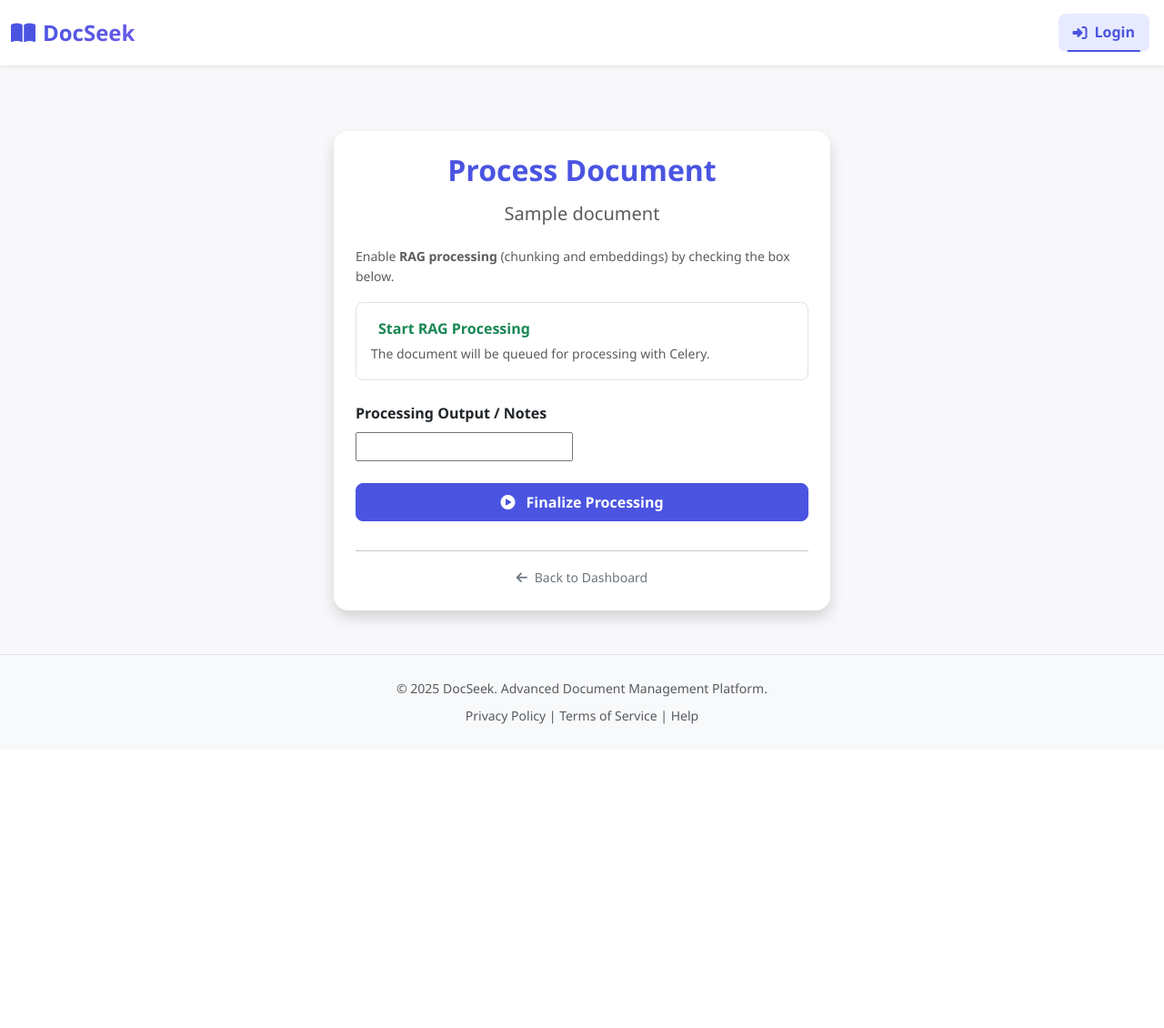
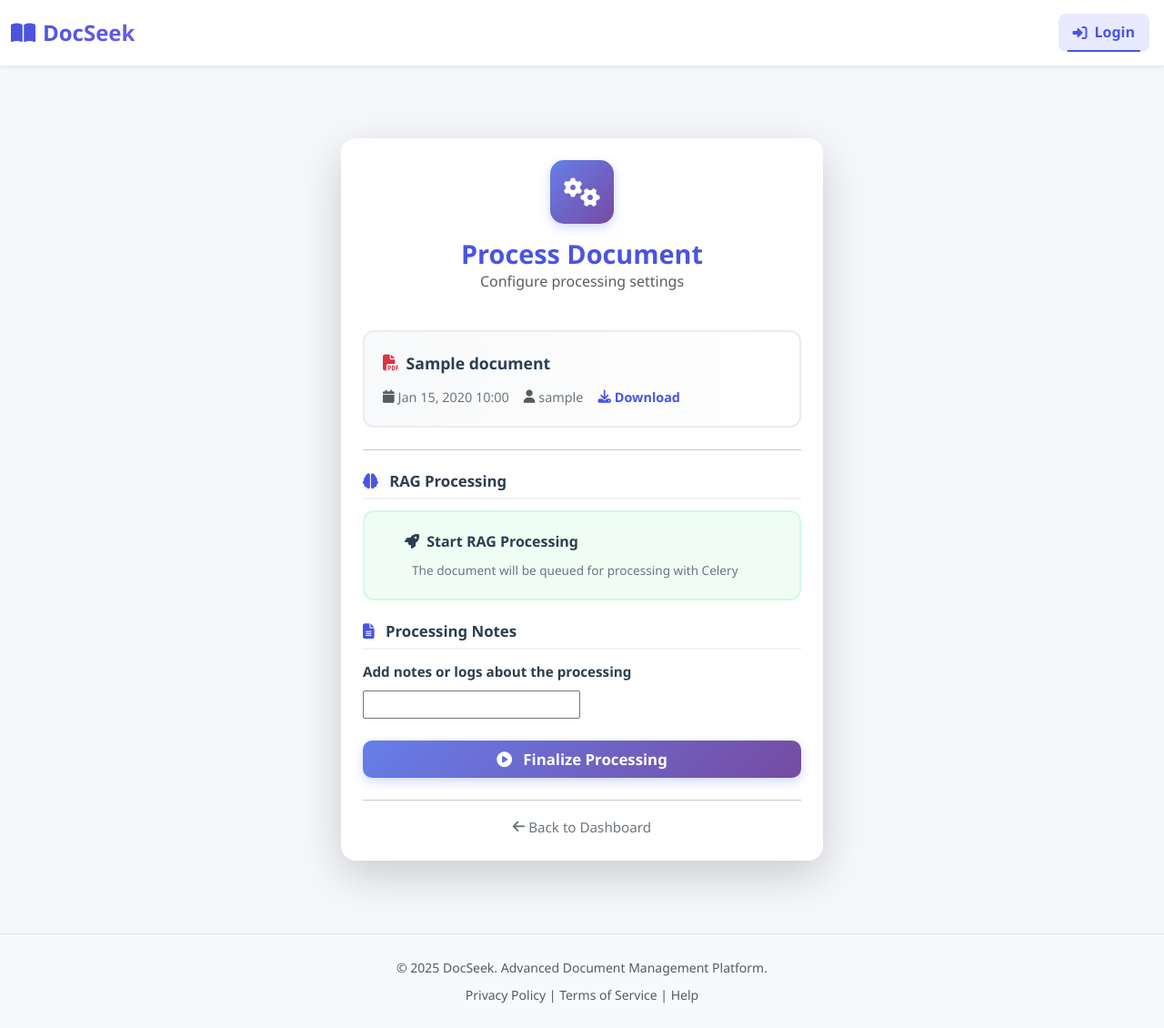
Before and after one commit to albanz27/DocSeek, a Django app: template doc_manager/templates/doc_manager/document_process_form.html in a window 1280 px wide. Shown: the whole page at 91% size. Before the commit the page ends 796 px from the top, so only its background shows below. Run offline with Django 5.2, Linux system fonts and the light colour scheme; the template is opened without the code that fills it: most values are stand-ins (such as "Sample title", 1, 10 or a date in 2020); form fields are guessed from the names that the template uses.

Commit message:
fixed document_process page css

```diff
--- a/doc_manager/templates/doc_manager/document_process_form.html
+++ b/doc_manager/templates/doc_manager/document_process_form.html
@@ -2,71 +2,111 @@
 {% load static %}
 
 {% block extra_css %}
-<link rel="stylesheet" href="{% static 'css/document_process.css' %}">
+<link rel="stylesheet" href="{% static 'css/doc_manager/document_process_form.css' %}">
 {% endblock extra_css %}
 
 {% block content %}
+<div class="process-container">
     <div class="row justify-content-center">
         <div class="col-md-8 col-lg-6">
-        <div class="card shadow p-4 mt-5 border-0 rounded-4">
-            <h2 class="card-title text-center text-primary mb-3 fw-bold">
+            <div class="card shadow-lg p-4 mt-5 border-0 rounded-4">
+                <div class="text-center mb-4">
+                    <div class="page-icon">
+                        <i class="fas fa-cogs"></i>
+                    </div>
+                    <h2 class="card-title text-primary fw-bold">
                         Process Document
                     </h2>
-            <h5 class="text-center text-muted mb-4">{{ document.title }}</h5>
-
-            <div class="alert alert-light border rounded small mb-4">
-                <i class="fas fa-info-circle text-primary me-1"></i>
-                Uploaded: <strong>{{ document.uploaded_at|date:"Y-m-d H:i" }}</strong> &nbsp; | &nbsp;
-                By: <strong>{{ document.uploader.username }}</strong>
-                <a href="{{ document.file.url }}" class="alert-link ms-3">
-                    <i class="fas fa-download me-1"></i> Download
-                </a>
+                    <p class="text-muted">Configure processing settings</p>
                 </div>
 
-            <form method="POST" class="mb-3">
-                {% csrf_token %}
-
-                <p class="text-muted small mb-3">
-                    Enable <strong>RAG processing</strong> (chunking and embeddings) by checking the box below.
-                </p>
-
-                <div class="form-check p-3 border rounded-3 mb-4">
-                    {{ form.is_processed }}
-                    <label class="form-check-label fw-semibold text-success ms-2" for="{{ form.is_processed.id_for_label }}">
-                        Start RAG Processing
-                    </label>
-                    <div class="form-text">
-                        The document will be queued for processing with Celery.
+                <!-- Document Info -->
+                <div class="document-info">
+                    <div class="info-header">
+                        <i class="fas fa-file-pdf text-danger me-2"></i>
+                        <strong>{{ document.title }}</strong>
+                    </div>
+                    <div class="info-details">
+                        <span class="info-item">
+                            <i class="fas fa-calendar text-muted me-1"></i>
+                            {{ document.uploaded_at|date:"M d, Y H:i" }}
+                        </span>
+                        <span class="info-item">
+                            <i class="fas fa-user text-muted me-1"></i>
+                            {{ document.uploader.username }}
+                        </span>
+                        <a href="{{ document.file.url }}" class="info-item text-primary">
+                            <i class="fas fa-download me-1"></i>
+                            Download
+                        </a>
                     </div>
                 </div>
 
-                <div class="mb-4">
+                <hr class="my-4">
+
+                <form method="POST">
+                    {% csrf_token %}
+
+                    <!-- RAG Processing Section -->
+                    <div class="form-group mb-4">
+                        <h6 class="section-title">
+                            <i class="fas fa-brain text-primary me-2"></i>
+                            RAG Processing
+                        </h6>
+
+                        <div class="checkbox-box">
+                            <div class="form-check">
+                                {{ form.is_processed }}
+                                <label class="form-check-label fw-semibold" for="{{ form.is_processed.id_for_label }}">
+                                    <i class="fas fa-rocket me-1"></i>
+                                    Start RAG Processing
+                                </label>
+                            </div>
+                            <div class="form-text">
+                                The document will be queued for processing with Celery
+                            </div>
+                        </div>
+                    </div>
+
+                    <!-- Processing Output Section -->
+                    <div class="form-group mb-4">
+                        <h6 class="section-title">
+                            <i class="fas fa-file-alt text-primary me-2"></i>
+                            Processing Notes
+                        </h6>
+
                         <label for="{{ form.processing_output.id_for_label }}" class="form-label fw-semibold">
-                        Processing Output / Notes
+                            Add notes or logs about the processing
                         </label>
 
-                    <div class="output-field">
                         {{ form.processing_output }}
-                    </div>
 
                         {% for error in form.processing_output.errors %}
-                        <div class="invalid-feedback d-block">{{ error }}</div>
+                            <div class="alert alert-danger mt-2 py-2">
+                                <i class="fas fa-exclamation-circle me-1"></i>
+                                {{ error }}
+                            </div>
                         {% endfor %}
                     </div>
 
-
+                    <!-- Submit Button -->
                     <button type="submit" class="btn btn-primary w-100 py-2">
-                    <i class="fas fa-play-circle me-2"></i> Finalize Processing
+                        <i class="fas fa-play-circle me-2"></i>
+                        Finalize Processing
                     </button>
                 </form>
 
-            <hr>
+                <hr class="mt-4">
+
+                <!-- Back Link -->
                 <div class="text-center">
-                <a href="{% url 'uploader_dashboard' %}" class="small text-decoration-none text-secondary">
-                    <i class="fas fa-arrow-left me-1"></i> Back to Dashboard
+                    <a href="{% url 'uploader_dashboard' %}" class="back-link">
+                        <i class="fas fa-arrow-left me-1"></i>
+                        Back to Dashboard
                     </a>
                 </div>
             </div>
         </div>
     </div>
+</div>
 {% endblock content %}
--- a/static/css/doc_manager/document_process_form.css
+++ b/static/css/doc_manager/document_process_form.css
@@ -1,114 +1,243 @@
-/* --------------------  LAYOUT BASE  -------------------- */
+/* --------------------  GENERAL STYLES  -------------------- */
 body {
-    background-color: #f8f9fa;
+    background-color: #f5f7fa;
 }
 
+.process-container {
+    padding: 0.5rem 1rem 2rem;
+}
+
+/* --------------------  CARD  -------------------- */
 .card {
     background-color: #ffffff;
     border-radius: 1rem;
+    box-shadow: 0 4px 12px rgba(0, 0, 0, 0.1);
 }
 
-/* --------------------  ALERT INFO  -------------------- */
-.alert-light {
-    background-color: #f9fafc;
-    border-color: #e5e8ef;
-    color: #495057;
+/* --------------------  PAGE ICON  -------------------- */
+.page-icon {
+    width: 70px;
+    height: 70px;
+    margin: 0 auto 1rem;
+    background: linear-gradient(135deg, #667eea 0%, #764ba2 100%);
+    border-radius: 15px;
+    display: flex;
+    align-items: center;
+    justify-content: center;
+    font-size: 2rem;
+    color: white;
+    box-shadow: 0 4px 12px rgba(102, 126, 234, 0.3);
 }
-.alert a {
-    color: #4a54e1;
+
+.card-title {
+    font-size: 1.8rem;
+    margin: 0;
+}
+
+/* --------------------  DOCUMENT INFO  -------------------- */
+.document-info {
+    background: linear-gradient(to right, #f8f9fa 0%, #ffffff 100%);
+    border: 2px solid #e9ecef;
+    border-radius: 12px;
+    padding: 1.25rem;
+    transition: all 0.3s ease;
+}
+
+.document-info:hover {
+    border-color: #667eea;
+    box-shadow: 0 2px 8px rgba(102, 126, 234, 0.1);
+}
+
+.info-header {
+    display: flex;
+    align-items: center;
+    font-size: 1.1rem;
+    color: #2c3e50;
+    margin-bottom: 0.75rem;
+}
+
+.info-details {
+    display: flex;
+    flex-wrap: wrap;
+    gap: 1rem;
+}
+
+.info-item {
+    display: inline-flex;
+    align-items: center;
+    font-size: 0.9rem;
+    color: #6c757d;
     text-decoration: none;
 }
-.alert a:hover {
+
+.info-item.text-primary {
+    color: #4a54e1 !important;
+    font-weight: 600;
+}
+
+.info-item.text-primary:hover {
     text-decoration: underline;
 }
 
-/* --------------------  FORM ELEMENTS  -------------------- */
-input[type="text"],
-input[type="password"],
+/* --------------------  FORM SECTIONS  -------------------- */
+.form-group {
+    margin-bottom: 1.5rem;
+}
+
+.section-title {
+    font-size: 1.05rem;
+    font-weight: 700;
+    color: #2c3e50;
+    margin-bottom: 0.75rem;
+    padding-bottom: 0.5rem;
+    border-bottom: 2px solid #f1f3f5;
+}
+
+/* --------------------  CHECKBOX BOX  -------------------- */
+.checkbox-box {
+    background-color: #f0fdf4;
+    border: 2px solid #d1fae5;
+    border-radius: 12px;
+    padding: 1.25rem;
+    transition: all 0.3s ease;
+}
+
+.checkbox-box:hover {
+    border-color: #10b981;
+    box-shadow: 0 2px 8px rgba(16, 185, 129, 0.15);
+}
+
+.form-check {
+    margin-bottom: 0.5rem;
+}
+
+.form-check-input {
+    width: 1.25rem;
+    height: 1.25rem;
+    margin-top: 0.1rem;
+    cursor: pointer;
+}
+
+.form-check-input:checked {
+    background-color: #10b981;
+    border-color: #10b981;
+}
+
+.form-check-label {
+    cursor: pointer;
+    color: #2c3e50;
+    font-size: 1rem;
+}
+
+.form-text {
+    font-size: 0.85rem;
+    color: #6c757d;
+    margin-left: 2rem;
+}
+
+/* --------------------  FORM LABEL & TEXTAREA  -------------------- */
+.form-label {
+    font-weight: 600;
+    color: #2c3e50;
+    font-size: 0.95rem;
+    margin-bottom: 0.5rem;
+}
+
 textarea {
-    border-radius: 0.5rem;
-    border: 1px solid #ced4da;
-    padding: 0.6rem 0.75rem;
     width: 100%;
-    transition: border-color 0.2s ease, box-shadow 0.2s ease;
+    min-height: 80px;
+    padding: 1rem;
+    border: 2px solid #e9ecef;
+    border-radius: 10px;
+    font-size: 0.95rem;
+    font-family: inherit;
+    color: #2c3e50;
+    background-color: #f8f9fa;
+    resize: vertical;
+    transition: all 0.3s ease;
 }
-input:focus,
+
 textarea:focus {
-    border-color: #4a54e1;
-    box-shadow: 0 0 0 3px rgba(74, 84, 225, 0.15);
+    border-color: #667eea;
+    background-color: white;
+    box-shadow: 0 0 0 3px rgba(102, 126, 234, 0.15);
     outline: none;
 }
 
-/* --------------------  CHECKBOX  -------------------- */
-.form-check {
-    background-color: #f8f9fa;
-    border: 1px solid #dee2e6;
-    transition: box-shadow 0.2s ease;
-}
-.form-check:hover {
-    box-shadow: 0 0 0 2px rgba(74, 84, 225, 0.1);
-}
-
-/* --------------------  BUTTON  -------------------- */
-.btn-primary {
-    background-color: #4a54e1;
-    border: none;
-    font-weight: 600;
-    border-radius: 0.6rem;
-    transition: background-color 0.2s ease, transform 0.1s ease;
-}
-.btn-primary:hover {
-    background-color: #3e48cc;
-    transform: translateY(-2px);
-}
-
-/* --------------------  LINK DI RITORNO  -------------------- */
-.text-secondary:hover {
-    color: #4a54e1 !important;
-    text-decoration: underline;
-}
-
-/* --------------------  TIPOGRAFIA  -------------------- */
-h2 {
-    font-weight: 700;
-}
-h5 {
-    font-weight: 500;
-}
-small {
-    font-size: 0.85rem;
-}
-
-/* --------------------  PROCESSING OUTPUT FIELD  -------------------- */
-.output-field textarea {
-    min-height: 150px;
-    width: 100%;
-    border-radius: 0.75rem;
-    border: 1px solid #d4d7de;
-    background-color: #fbfcff;
-    padding: 0.9rem 1rem;
-    font-family: "Segoe UI", Tahoma, Geneva, Verdana, sans-serif;
-    font-size: 0.95rem;
-    line-height: 1.5;
-    color: #333;
-    resize: vertical;
-    transition: border-color 0.2s ease, box-shadow 0.2s ease, background-color 0.2s ease;
-}
-
-.output-field textarea:focus {
-    border-color: #4a54e1;
-    background-color: #ffffff;
-    box-shadow: 0 0 0 3px rgba(74, 84, 225, 0.15);
-    outline: none;
-}
-
-/* Placeholder styling */
-.output-field textarea::placeholder {
+textarea::placeholder {
     color: #adb5bd;
     font-style: italic;
 }
 
-/* Error handling (coerente con Bootstrap) */
-.invalid-feedback {
-    font-size: 0.85rem;
+/* --------------------  BUTTONS  -------------------- */
+.btn-primary {
+    background: linear-gradient(135deg, #667eea 0%, #764ba2 100%);
+    border: none;
+    font-weight: 700;
+    font-size: 1.05rem;
+    border-radius: 10px;
+    transition: all 0.3s ease;
+    box-shadow: 0 4px 12px rgba(102, 126, 234, 0.3);
 }
+
+.btn-primary:hover {
+    transform: translateY(-2px);
+    box-shadow: 0 6px 16px rgba(102, 126, 234, 0.4);
+}
+
+.btn-primary:active {
+    transform: translateY(0);
+}
+
+/* --------------------  BACK LINK  -------------------- */
+.back-link {
+    color: #6c757d;
+    text-decoration: none;
+    font-size: 0.95rem;
+    font-weight: 500;
+    transition: all 0.2s ease;
+    display: inline-flex;
+    align-items: center;
+}
+
+.back-link:hover {
+    color: #667eea;
+}
+
+/* --------------------  ALERTS  -------------------- */
+.alert {
+    border-radius: 8px;
+    font-size: 0.9rem;
+}
+
+.alert-danger {
+    background-color: #fef2f2;
+    border-color: #fecaca;
+    color: #dc2626;
+}
+
+/* --------------------  RESPONSIVE  -------------------- */
+@media (max-width: 768px) {
+    .process-container {
+        padding: 1.5rem 1rem;
+    }
+
+    .card {
+        margin-top: 2rem !important;
+    }
+
+    .page-icon {
+        width: 60px;
+        height: 60px;
+        font-size: 1.75rem;
+    }
+
+    .card-title {
+        font-size: 1.5rem;
+    }
+
+    .info-details {
+        flex-direction: column;
+        gap: 0.5rem;
+    }
+}
```
Lines whose indentation alone changed are shown as unchanged.
